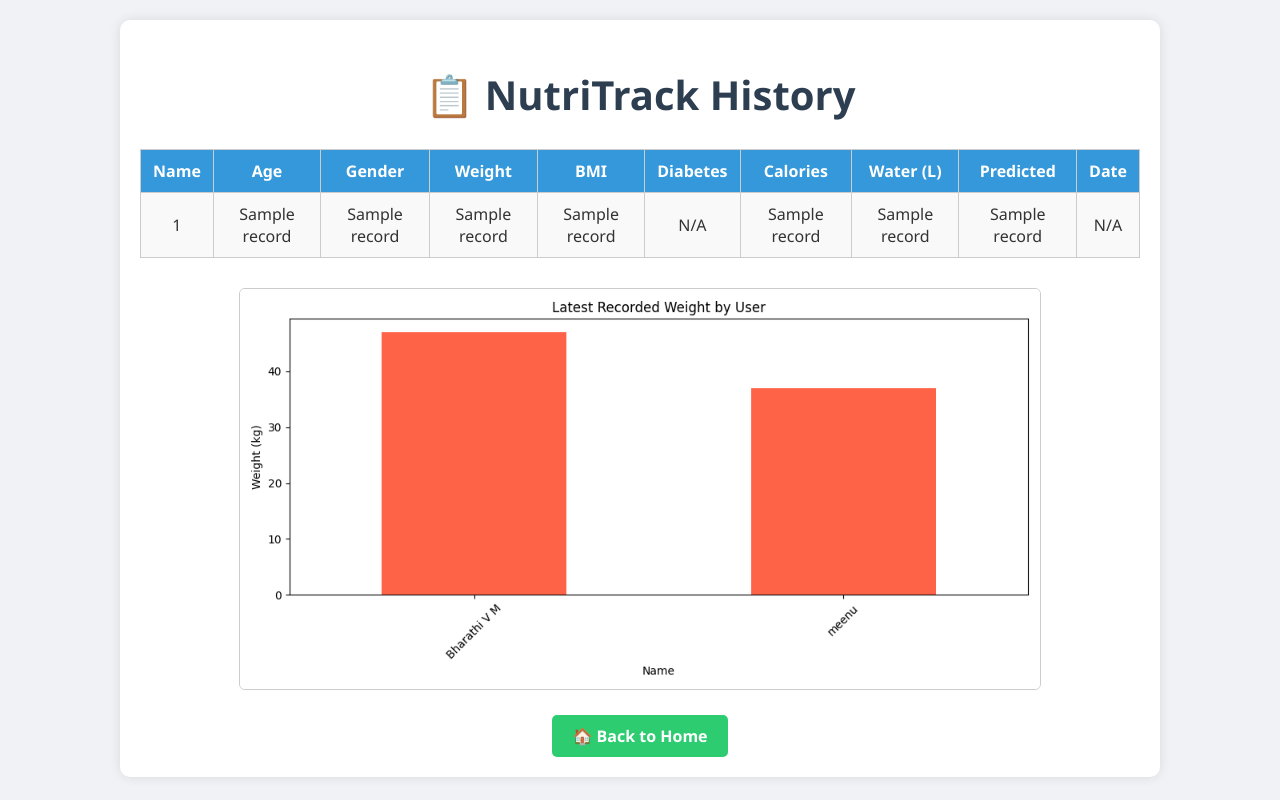
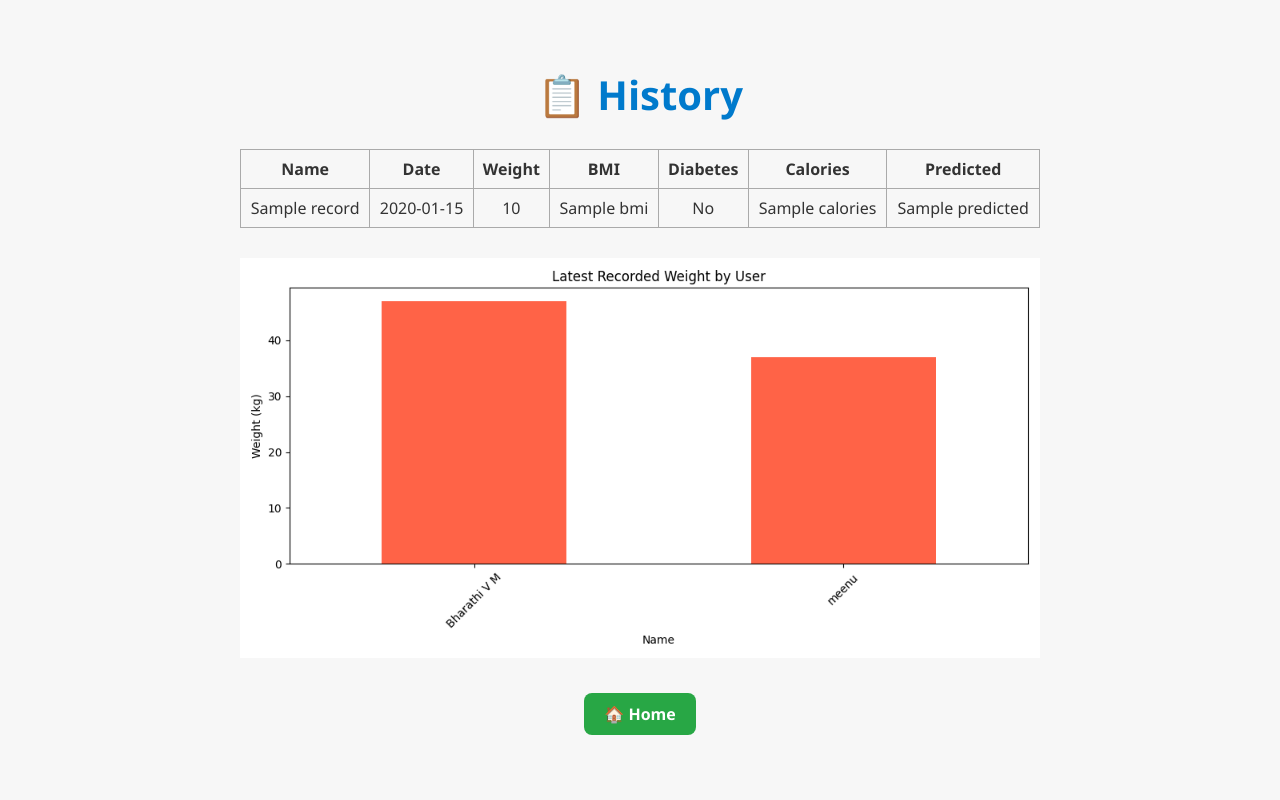
Before and after one commit to Bharathi2209/diet-tracker, a Python web app: template templates/history.html in a window 1280 px wide. Run offline with Jinja, Linux system fonts and the light colour scheme; the template is opened without the code that fills it: most values are stand-ins (such as "Sample title", 1, 10 or a date in 2020).

Commit message:
Fix TypeError in history template

```diff
--- a/templates/history.html
+++ b/templates/history.html
@@ -4,119 +4,36 @@
   <meta charset="UTF-8">
   <title>NutriTrack History</title>
   <link rel="stylesheet" href="{{ url_for('static', filename='style.css') }}">
-  <style>
-    body {
-      font-family: 'Segoe UI', sans-serif;
-      background: #f0f2f5;
-      color: #333;
-      padding: 20px;
-    }
-    .container {
-      max-width: 1000px;
-      margin: auto;
-      background: white;
-      padding: 20px;
-      border-radius: 10px;
-      box-shadow: 0 0 12px rgba(0, 0, 0, 0.1);
-    }
-    h1 {
-      text-align: center;
-      color: #2c3e50;
-    }
-    table {
-      width: 100%;
-      border-collapse: collapse;
-      margin-top: 20px;
-    }
-    th, td {
-      padding: 10px 12px;
-      border: 1px solid #ccc;
-      text-align: center;
-    }
-    th {
-      background: #3498db;
-      color: white;
-    }
-    tr:nth-child(even) {
-      background: #f9f9f9;
-    }
-    .chart {
-      width: 100%;
-      margin-top: 30px;
-      border: 1px solid #ccc;
-      border-radius: 6px;
-    }
-    .link-btn {
-      display: inline-block;
-      margin-top: 20px;
-      padding: 10px 20px;
-      text-decoration: none;
-      background: #2ecc71;
-      color: white;
-      border-radius: 5px;
-    }
-    .link-btn:hover {
-      background: #27ae60;
-    }
-  </style>
 </head>
 <body>
   <div class="container">
-    <h1>📋 NutriTrack History</h1>
+    <h1>📋 History</h1>
 
     {% if records %}
       <table>
         <tr>
-          <th>Name</th>
-          <th>Age</th>
-          <th>Gender</th>
-          <th>Weight</th>
-          <th>BMI</th>
-          <th>Diabetes</th>
-          <th>Calories</th>
-          <th>Water (L)</th>
-          <th>Predicted</th>
-          <th>Date</th>
+          <th>Name</th><th>Date</th><th>Weight</th><th>BMI</th><th>Diabetes</th>
+          <th>Calories</th><th>Predicted</th>
         </tr>
         {% for r in records %}
           <tr>
-            <td>{{ r[0] }}</td>  <!-- Name -->
-            <td>{{ r[1] }}</td>  <!-- Age -->
-            <td>{{ r[2] }}</td>  <!-- Gender -->
-            <td>{{ r[4] }}</td>  <!-- Weight -->
-            <td>{{ r[6] }}</td>  <!-- BMI -->
-            <td>
-              {% if r|length > 12 %}
-                {{ 'Yes' if r[12] else 'No' }}
-              {% else %}
-                N/A
-              {% endif %}
-            </td>
-            <td>{{ r[7] }}</td>  <!-- Calories -->
-            <td>{{ r[8] }}</td>  <!-- Water -->
-            <td>{{ r[10] }}</td> <!-- Predicted -->
-            <td>
-              {% if r|length > 11 and r[11] %}
-                {{ r[11].strftime('%Y-%m-%d') }}
-              {% else %}
-                N/A
-              {% endif %}
-            </td>
+            <td>{{ r.name }}</td>
+            <td>{{ r.created_at.strftime('%Y-%m-%d') }}</td>
+            <td>{{ r.weight }}</td>
+            <td>{{ r.bmi }}</td>
+            <td>{{ 'Yes' if r.diabetes else 'No' }}</td>
+            <td>{{ r.calories }}</td>
+            <td>{{ r.predicted }}</td>
           </tr>
         {% endfor %}
       </table>
 
-      {% if records|length > 0 %}
-        <img id="lightChart" src="{{ url_for('static', filename='weight_chart_light.png') }}" class="chart" alt="Weight Chart">
-      {% endif %}
-
+      <img id="lightChart" src="{{ url_for('static', filename='weight_chart_light.png') }}" class="chart">
     {% else %}
-      <p style="text-align:center;">No history records available yet.</p>
+      <p>No records yet.</p>
     {% endif %}
 
-    <div style="text-align:center;">
-      <a href="{{ url_for('index') }}" class="link-btn">🏠 Back to Home</a>
-    </div>
+    <a href="{{ url_for('index') }}" class="link-btn">🏠 Home</a>
   </div>
 </body>
 </html>
```
